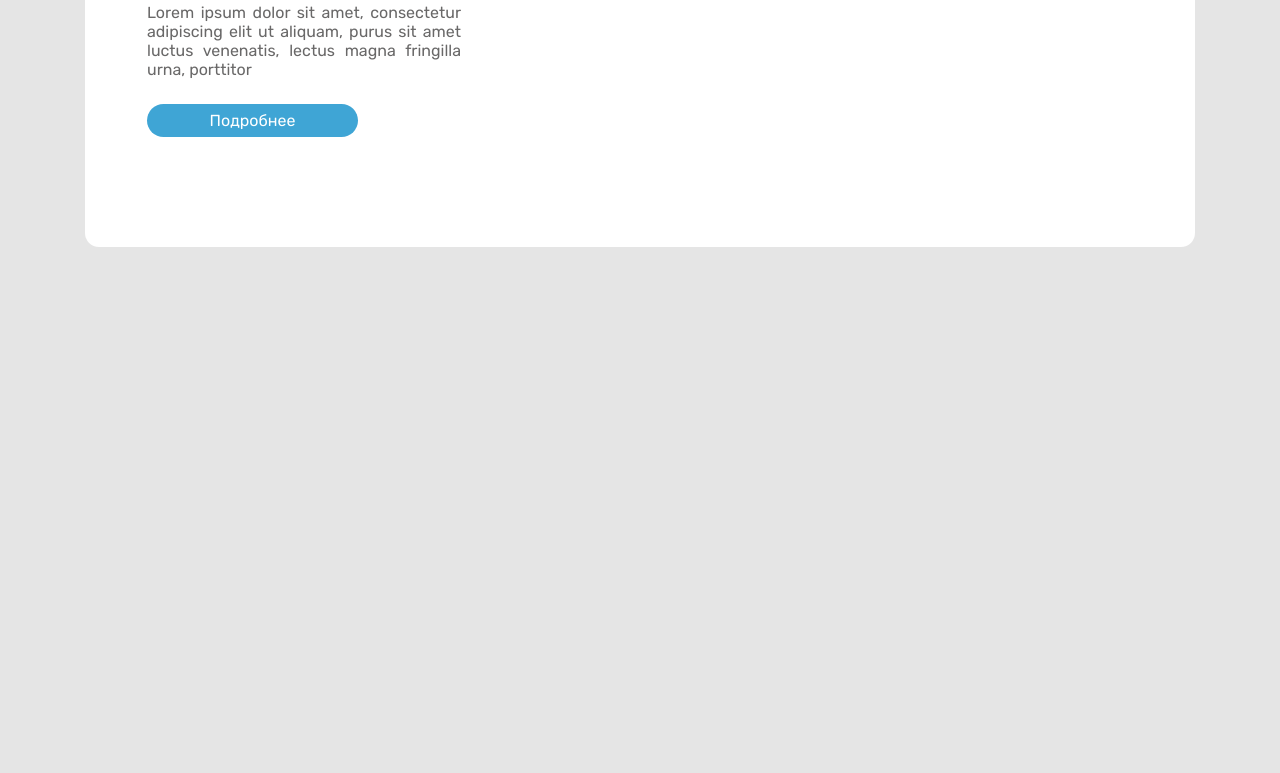
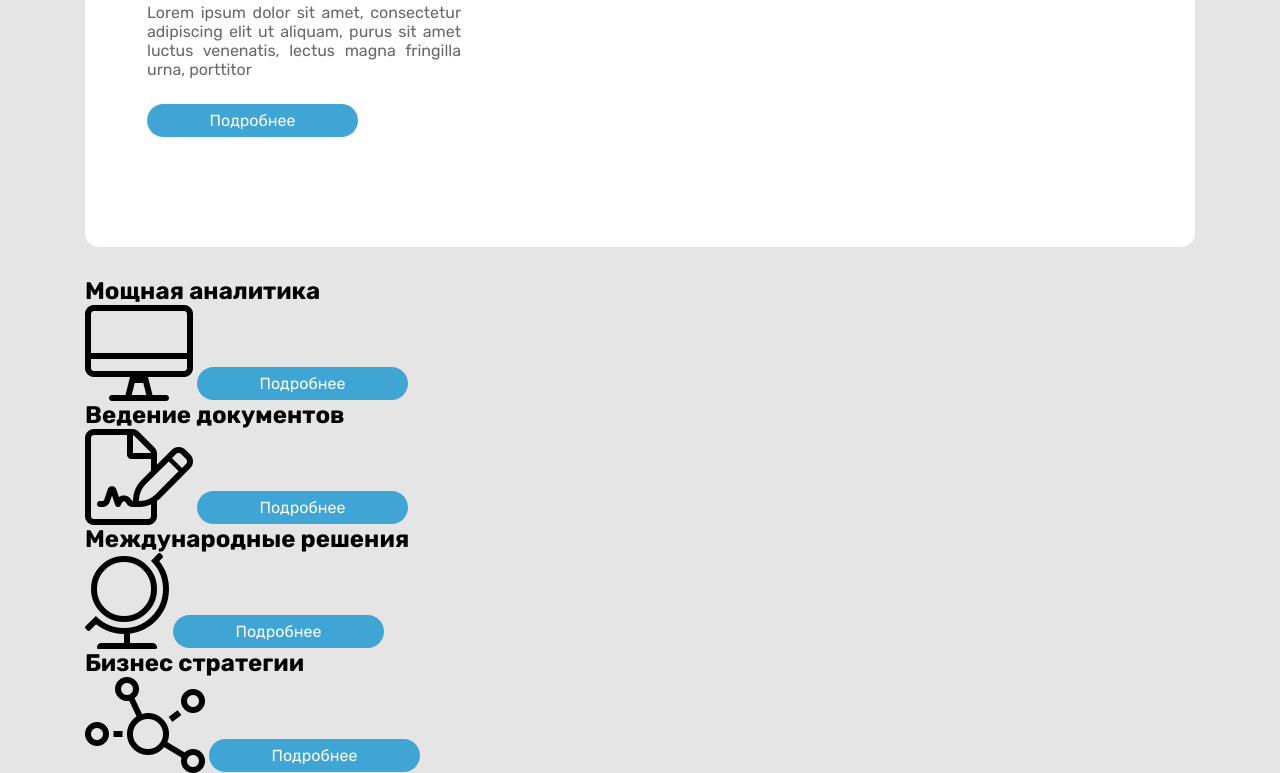
Before and after one commit to Ergashev95/blue-marketing-1400, a plain HTML site: page index.html in a window 1280 px wide. Shown: the part 283-1056 px from the top of the page. Before the commit the page ends 800 px from the top, so only its background shows below. Drawn offline with Linux system fonts and the light colour scheme.

Commit message:
add skills section html structura

```diff
--- a/index.html
+++ b/index.html
@@ -22,6 +22,41 @@
     </header>
     <!-- HEADER -->
 
+    <!-- MAIN -->
+
+    <main class="site-main">
+
+        <section class="skills">
+            <div class="container">
+                <div class="skills-cards">
+                    <div class="skills-card">
+                        <h2 class="skills-card__title">Мощная аналитика</h2>
+                        <i class="fal fa-desktop-alt fa-6x skills-card__icon"></i>
+                        <a href="#!" class="skills-card__btn all-btn">Подробнее</a>
+                    </div>
+                    <div class="skills-card">
+                        <h2 class="skills-card__title">Ведение документов</h2>
+                        <i class="fal fa-file-signature fa-6x skills-card__icon"></i>
+
+                        <a href="#!" class="skills-card__btn all-btn">Подробнее</a>
+                    </div>
+                    <div class="skills-card">
+                        <h2 class="skills-card__title">Международные решения</h2>
+                        <i class="fal fa-globe-stand fa-6x skills-card__icon"></i>
+                        <a href="#!" class="skills-card__btn all-btn">Подробнее</a>
+                    </div>
+                    <div class="skills-card">
+                        <h2 class="skills-card__title">Бизнес стратегии</h2>
+                        <i class="fal fa-chart-network fa-6x skills-card__icon"></i>
+                        <a href="#!" class="skills-card__btn all-btn">Подробнее</a>
+                    </div>
+                </div>
+            </div>
+        </section>
+
+    </main>
+
+    <!-- MAIN -->
 
 </body>
 </html>
```
